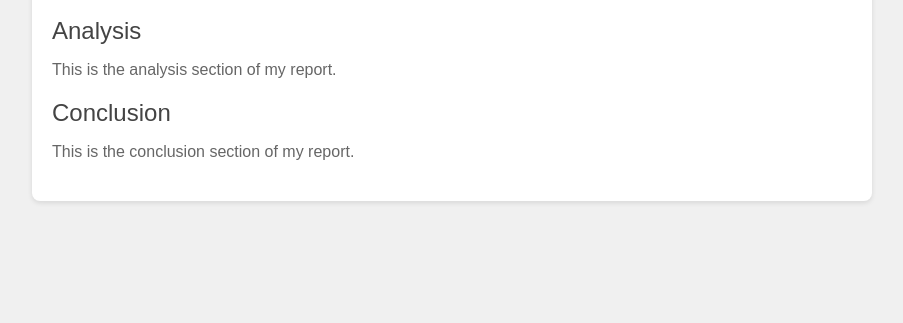
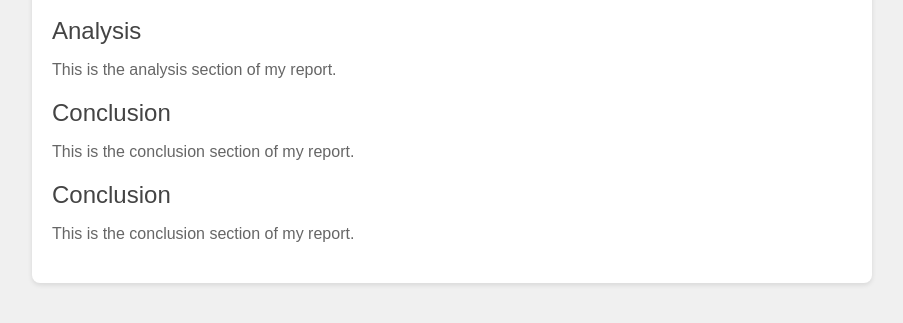
Before and after one commit to talhanamaldi/FinalProjectReport, a website: page index.html in a window 1280 px wide. Shown: the part 185-508 px from the top of the page, without its empty margins (188-1091 px from the left). Drawn offline with Linux system fonts and the light colour scheme.

Commit message:
Update index.html

```diff
--- a/index.html
+++ b/index.html
@@ -59,6 +59,13 @@
                 <p>This is the conclusion section of my report.</p>
             </div>
         </div>
+
+                <div class="section">
+            <div class="title">Conclusion</div>
+            <div class="content">
+                <p>This is the conclusion section of my report.</p>
+            </div>
+        </div>
     </div>
 
 </body>
```
